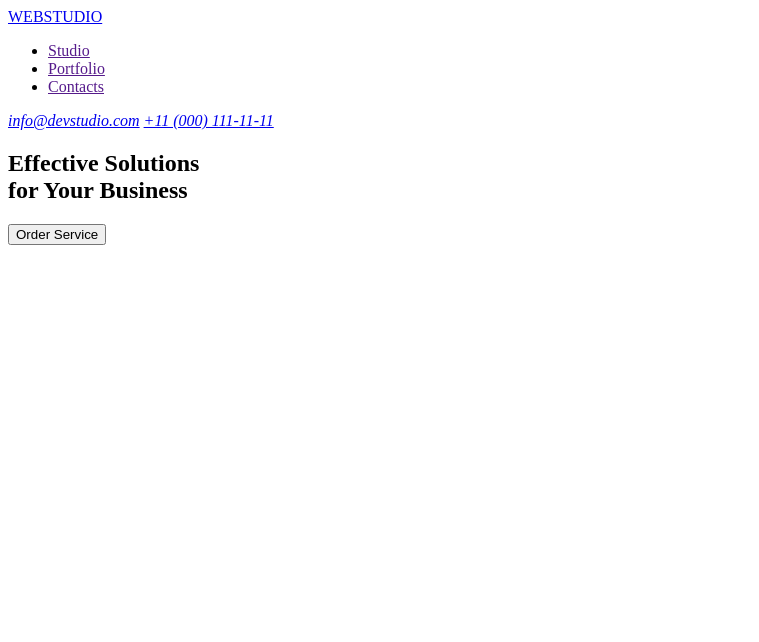
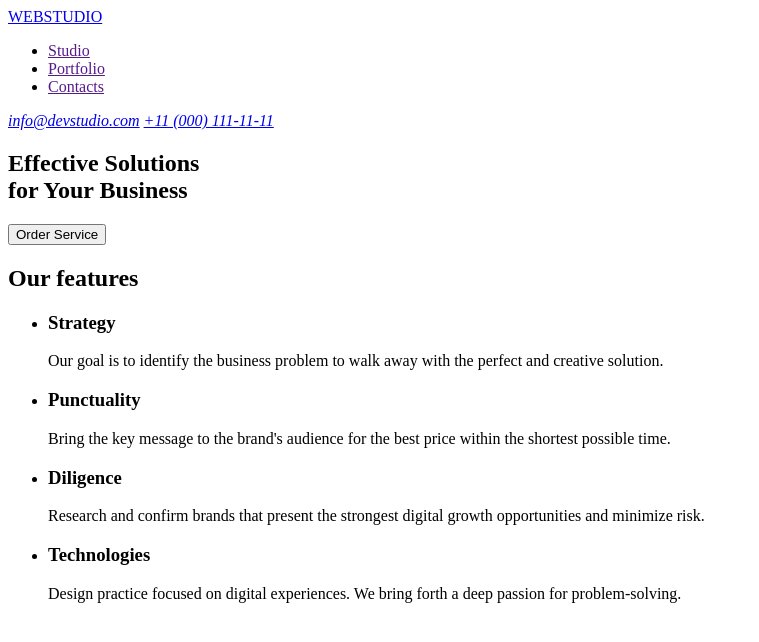
Before and after one commit to Oleggman/goit-markup-hw-01, a plain HTML site: page index.html in a window 1280 px wide. Shown: the whole page, without its empty margins (0-759 px from the left). Drawn offline with Linux system fonts and the light colour scheme.

Commit message:
Create features section

```diff
--- a/index.html
+++ b/index.html
@@ -34,6 +34,41 @@
         </h1>
         <button type="button">Order Service</button>
       </section>
+      <!-- Features section -->
+      <section>
+        <h2>Our features</h2>
+
+        <ul>
+          <li>
+            <h3>Strategy</h3>
+            <p>
+              Our goal is to identify the business problem to walk away with the
+              perfect and creative solution.
+            </p>
+          </li>
+          <li>
+            <h3>Punctuality</h3>
+            <p>
+              Bring the key message to the brand's audience for the best price
+              within the shortest possible time.
+            </p>
+          </li>
+          <li>
+            <h3>Diligence</h3>
+            <p>
+              Research and confirm brands that present the strongest digital
+              growth opportunities and minimize risk.
+            </p>
+          </li>
+          <li>
+            <h3>Technologies</h3>
+            <p>
+              Design practice focused on digital experiences. We bring forth a
+              deep passion for problem-solving.
+            </p>
+          </li>
+        </ul>
+      </section>
     </main>
 
     <footer></footer>
```
